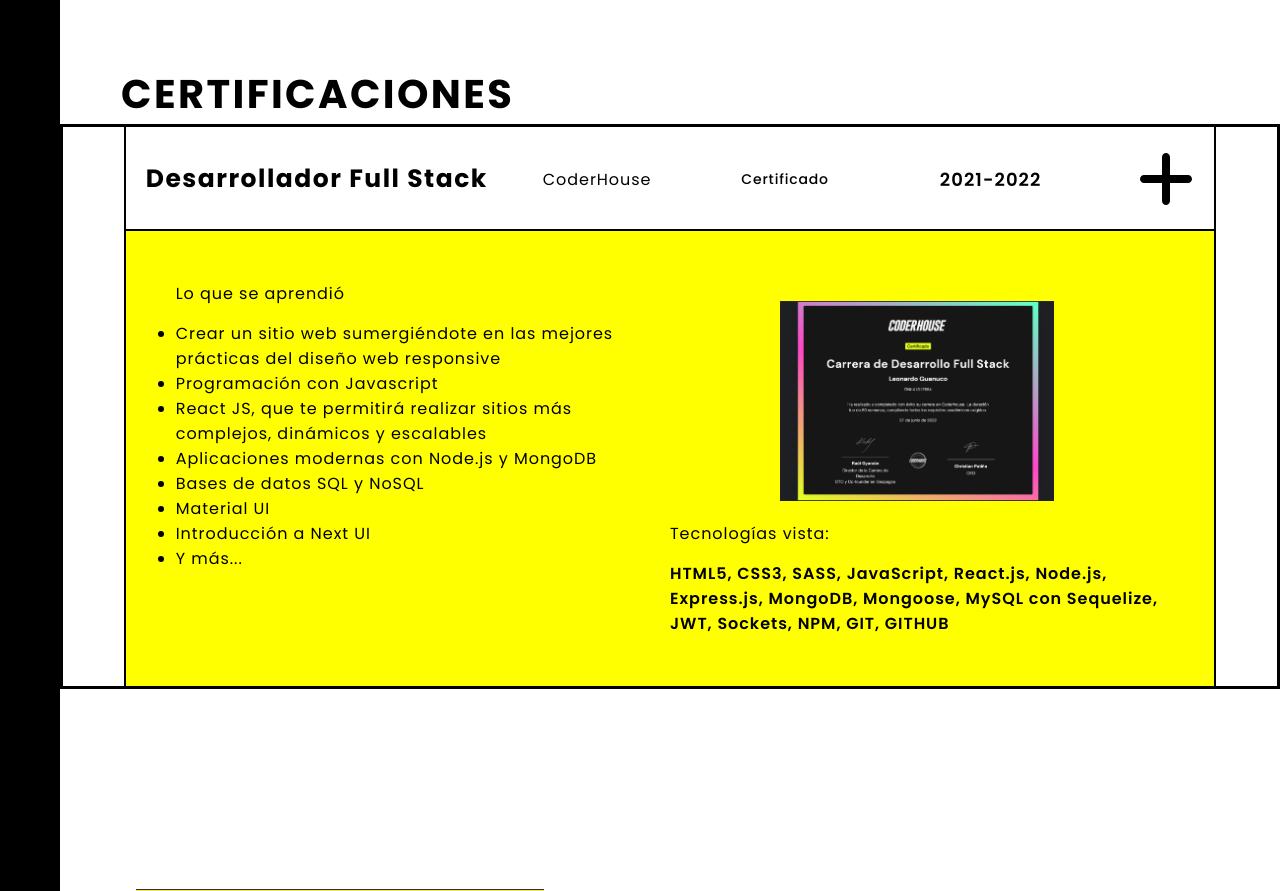
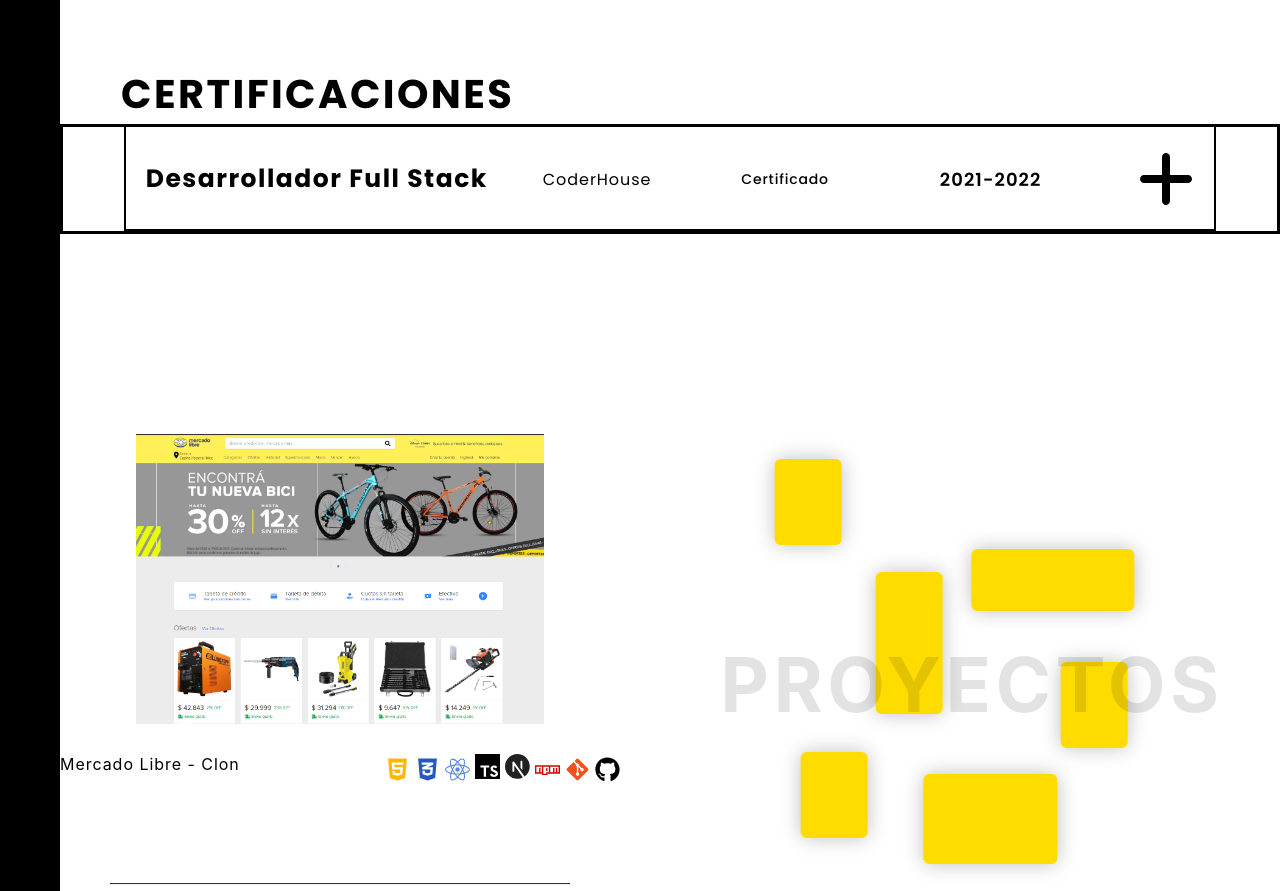
Before and after one commit to Leonardo-G/portafolio, a Next.js app: page / in a window 1280 px wide. Shown: the part 1620-2511 px from the top of the page. Built offline with nearby package versions, Linux system fonts and the light colour scheme.

Commit message:
animation transfom certificates

```diff
--- a/components/section/Certificates.tsx
+++ b/components/section/Certificates.tsx
@@ -21,11 +21,14 @@
             >CERTIFICACIONES</Title>
             <Box border="3px solid #000">
                 <Box className='container'>
+                    <Box ovHidden transition>
                         <Box
                             padding="20px"
                             borderY='2px solid #000'
                             borderTopNone
                             className='relative'
+                            zIndex="2"
+                            background="#fff"
                         >
                             <Position
                                 bottom='0'
@@ -75,8 +78,10 @@
                         </Box>
                         <Box
                             background='yellow'
-                        padding='50px'
+                            padding={ isViewCertificate ? "50px" : "0px 50px" }
                             borderY='2px solid #000'
+                            transition
+                            height={ isViewCertificate ? "500px" : "0px" }
                         >
                             <Flex>
                                 <Box className='f-auto'>
@@ -106,6 +111,7 @@
                         </Box>
                     </Box>
                 </Box>
+            </Box>
         </Section>
     )
 }
--- a/styled/box/box.ts
+++ b/styled/box/box.ts
@@ -10,13 +10,22 @@
         background?: string;
         borderY?: string;
         width?: string;
+        transform?: string;
+        ovHidden?: boolean;
+        zIndex?: string;
+        transition?: boolean;
     }) => height ? height : "fit-content" };
+    ${ ({ padding }) => padding && { "padding": padding } };
     ${ ({ border }) => border && { "border": border } };
-    ${ ({ padding }) => padding && { "padding": padding } };
     ${ ({ borderY }) => borderY && { "border-left": borderY, "border-right": borderY } }
     ${ ({ borderTopNone }) => borderTopNone && { "border-top": "none" } };
     ${ ({ background }) => background && { "background": background } };
     ${ ({ width }) => width && { "width": width } };
+    ${ ({ transform }) => transform && { "transform": transform } };
+    ${ ({ ovHidden }) => ovHidden && { "overflow": "hidden" } };
+    ${ ({ zIndex }) => zIndex && { "z-index": zIndex } };
+    ${ ({ transition }) => transition && { "transition": ".3s all ease" } };
+
 `
 
 //COMPONENTE para utilizar propiedades FLEX
```
Lines whose indentation alone changed are shown as unchanged.
